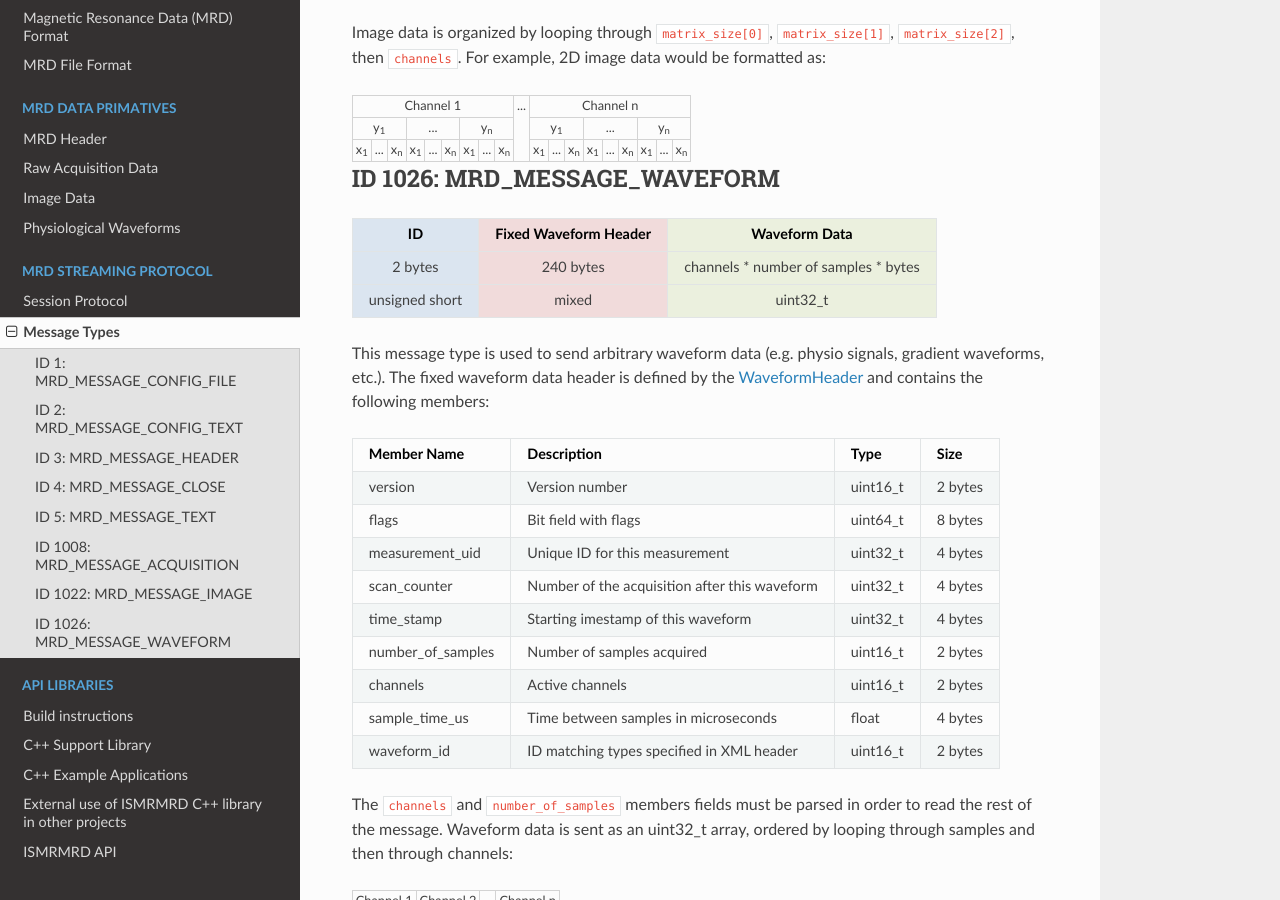
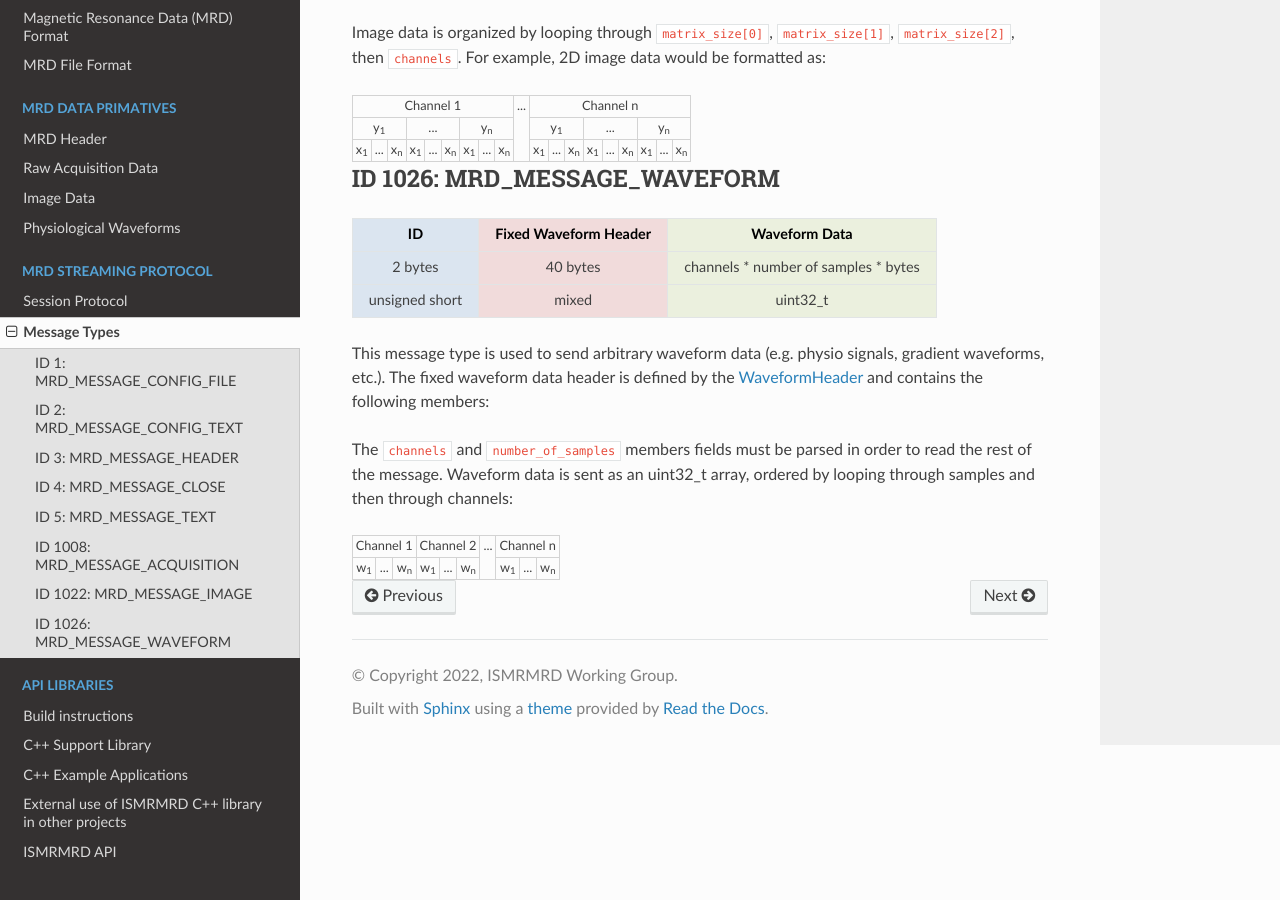
Before and after one commit to ismrmrd/ismrmrd, a Sphinx documentation site: the page built from doc/mrd_messages.md, in a window 1280 px wide and 900 px high, scrolled down 3458 px. Built offline with Sphinx 7.4.7 and the Read the Docs theme 2.0.0, drawn with Linux system fonts in a browser that asks for light colours; the version number could not be read and is left out.

Commit message:
Remove duplicate table for WaveformHeader and correct the size

```diff
--- a/doc/mrd_messages.md
+++ b/doc/mrd_messages.md
@@ -292,23 +292,11 @@ Image data is organized by looping through ``matrix_size[0]``, ``matrix_size[1]`
 
 | ID             | Fixed Waveform Header | Waveform Data                        |
 | --             | --                    | --                                   |
-| 2 bytes        | 240 bytes             | channels * number of samples * bytes |
+| 2 bytes        | 40 bytes              | channels * number of samples * bytes |
 | unsigned short | mixed                 | uint32_t                             |
 </div>
 
 This message type is used to send arbitrary waveform data (e.g. physio signals, gradient waveforms, etc.). The fixed waveform data header is defined by the [WaveformHeader](WaveformHeader) and contains the following members:
-
-| Member Name       | Description                                   | Type     | Size    |
-| --                | --                                            | --       | --      |
-| version           | Version number                                | uint16_t | 2 bytes |
-| flags             | Bit field with flags                          | uint64_t | 8 bytes |
-| measurement_uid   | Unique ID for this measurement                | uint32_t | 4 bytes |
-| scan_counter      | Number of the acquisition after this waveform | uint32_t | 4 bytes |
-| time_stamp        | Starting imestamp of this waveform            | uint32_t | 4 bytes |
-| number_of_samples | Number of samples acquired                    | uint16_t | 2 bytes |
-| channels          | Active channels                               | uint16_t | 2 bytes |
-| sample_time_us    | Time between samples in microseconds          | float    | 4 bytes |
-| waveform_id       | ID matching types specified in XML header     | uint16_t | 2 bytes |
 
 The ``channels`` and ``number_of_samples`` members fields must be parsed in order to read the rest of the message. Waveform data is sent as an uint32_t array, ordered by looping through samples and then through channels:
 
```
